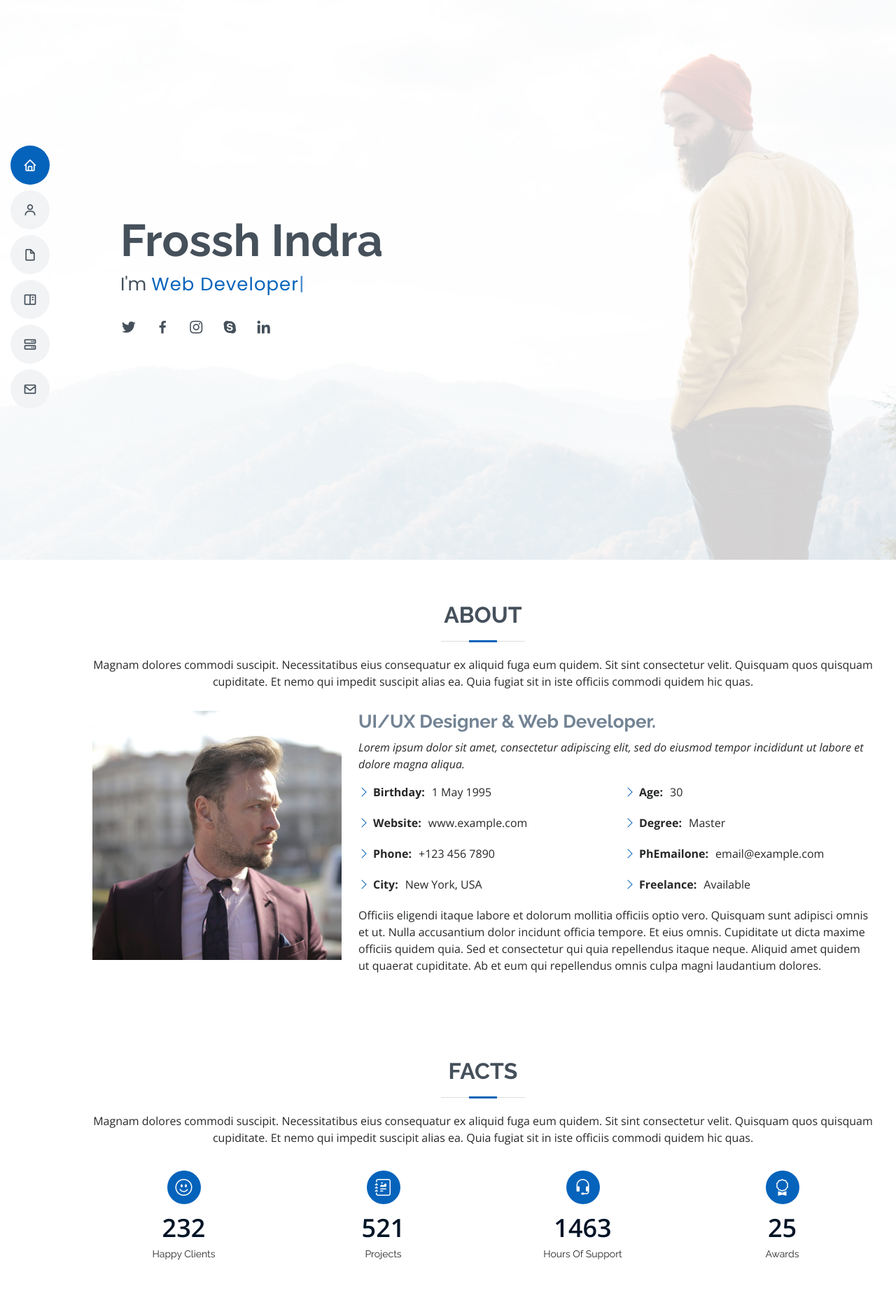
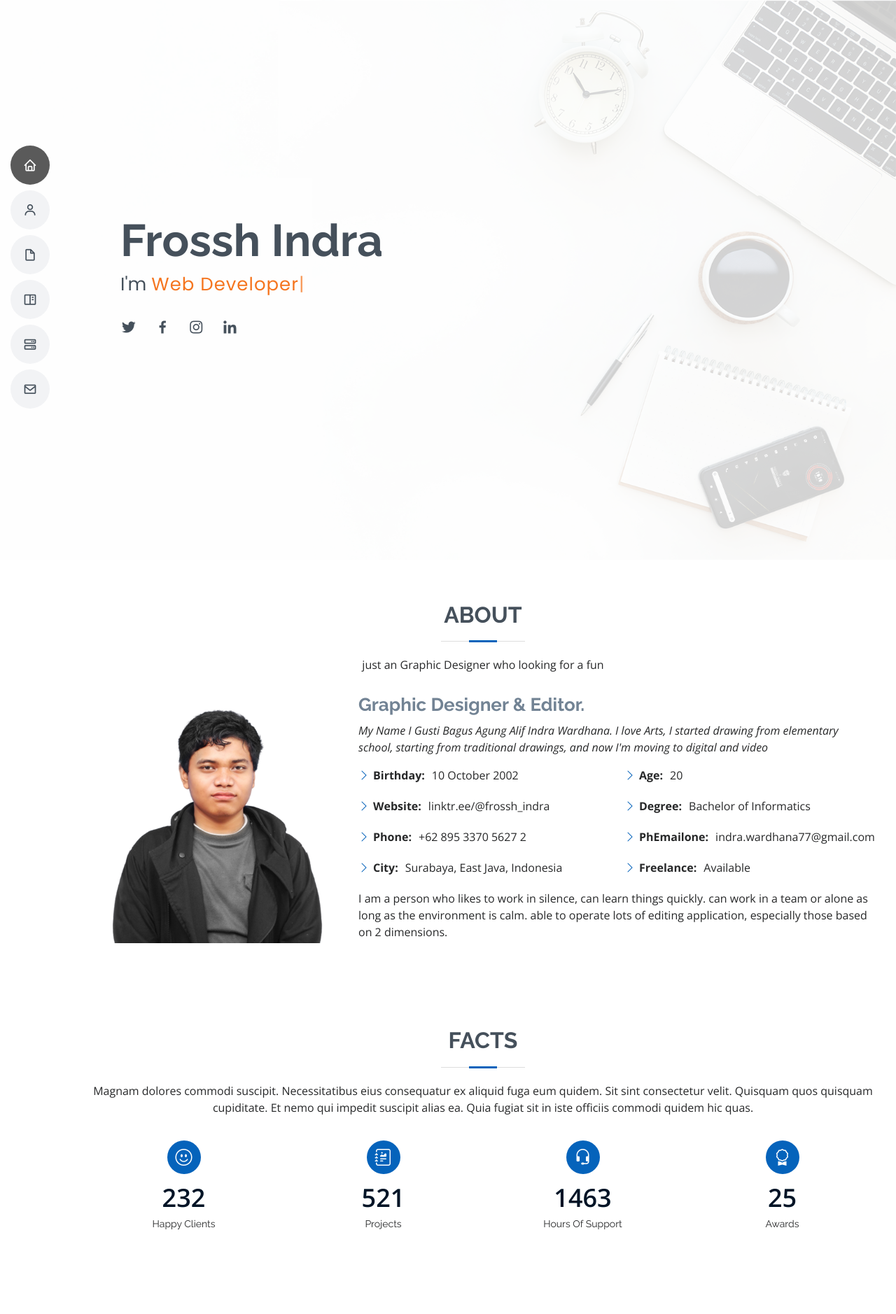
Before and after one commit to Frossh/BELAJARWEB_Igusti, a PHP site: page / in a window 1280 px wide. Shown: the top 1878 px of the page at 70% size. Run offline with PHP 8.4, Linux system fonts and the light colour scheme.

Commit message:
belajar web

```diff
--- a/Porta_indra/assets/css/style.css
+++ b/Porta_indra/assets/css/style.css
@@ -15,12 +15,12 @@ body {
 }
 
 a {
-  color: #0563bb;
+  color: #5a5a5a;
   text-decoration: none;
 }
 
 a:hover {
-  color: #067ded;
+  color: #5a5a5a;
   text-decoration: none;
 }
 
@@ -211,7 +211,7 @@ h6 {
 .nav-menu .active:focus,
 .nav-menu li:hover>a {
   color: #fff;
-  background: #0563bb;
+  background: #5a5a5a;
 }
 
 .nav-menu a:hover span,
@@ -264,7 +264,7 @@ h6 {
 }
 
 .mobile-nav-active .mobile-nav-toggle {
-  color: #fff;
+  color: #ffffff;
   background-color: #0563bb;
 }
 
@@ -274,7 +274,7 @@ h6 {
 #hero {
   width: 100%;
   height: 100vh;
-  background: url("../img/hero-bg.jpg") top right no-repeat;
+  background: url("../img/hero-bg.png") top right no-repeat;
   background-size: cover;
   position: relative;
 }
@@ -311,7 +311,7 @@ h6 {
 }
 
 #hero p span {
-  color: #0563bb;
+  color: #f5751f;
   letter-spacing: 1px;
 }
 
--- a/Porta_indra/index.html
+++ b/Porta_indra/index.html
@@ -63,11 +63,10 @@
       <h1>Frossh Indra</h1>
       <p>I'm <span class="typed" data-typed-items="Designer, Web Developer, Freelancer, Photographer, Editor"></span></p>
       <div class="social-links">
-        <a href="#" class="twitter"><i class="bx bxl-twitter"></i></a>
-        <a href="#" class="facebook"><i class="bx bxl-facebook"></i></a>
-        <a href="#" class="instagram"><i class="bx bxl-instagram"></i></a>
-        <a href="#" class="google-plus"><i class="bx bxl-skype"></i></a>
-        <a href="#" class="linkedin"><i class="bx bxl-linkedin"></i></a>
+        <a href="https://twitter.com/frossh_indra" class="twitter"><i class="bx bxl-twitter"></i></a>
+        <a href="https://www.facebook.com/frossh.genso" class="facebook"><i class="bx bxl-facebook"></i></a>
+        <a href="https://www.instagram.com/frossh_indra/" class="instagram"><i class="bx bxl-instagram"></i></a>
+        <a href="https://www.linkedin.com/in/indra-wardhana-143040255" class="linkedin"><i class="bx bxl-linkedin"></i></a>
       </div>
     </div>
   </section><!-- End Hero -->
@@ -80,40 +79,38 @@
 
         <div class="section-title">
           <h2>About</h2>
-          <p>Magnam dolores commodi suscipit. Necessitatibus eius consequatur ex aliquid fuga eum quidem. Sit sint consectetur velit. Quisquam quos quisquam cupiditate. Et nemo qui impedit suscipit alias ea. Quia fugiat sit in iste officiis commodi quidem hic quas.</p>
+          <p>just an Graphic Designer who looking for a fun</p>
         </div>
 
         <div class="row">
           <div class="col-lg-4">
-            <img src="assets/img/profile-img.jpg" class="img-fluid" alt="">
+            <img src="assets/img/ps gw trnsprnt.png" class="img-fluid" alt="">
           </div>
           <div class="col-lg-8 pt-4 pt-lg-0 content">
-            <h3>UI/UX Designer &amp; Web Developer.</h3>
+            <h3>Graphic Designer &amp; Editor.</h3>
             <p class="fst-italic">
-              Lorem ipsum dolor sit amet, consectetur adipiscing elit, sed do eiusmod tempor incididunt ut labore et dolore
-              magna aliqua.
+              My Name I Gusti Bagus Agung Alif Indra Wardhana. I love Arts, I started drawing from elementary school, starting from traditional drawings, and now I'm moving to digital and video
             </p>
             <div class="row">
               <div class="col-lg-6">
                 <ul>
-                  <li><i class="bi bi-chevron-right"></i> <strong>Birthday:</strong> <span>1 May 1995</span></li>
-                  <li><i class="bi bi-chevron-right"></i> <strong>Website:</strong> <span>www.example.com</span></li>
-                  <li><i class="bi bi-chevron-right"></i> <strong>Phone:</strong> <span>+123 456 7890</span></li>
-                  <li><i class="bi bi-chevron-right"></i> <strong>City:</strong> <span>New York, USA</span></li>
+                  <li><i class="bi bi-chevron-right"></i> <strong>Birthday:</strong> <span>10 October 2002</span></li>
+                  <li><i class="bi bi-chevron-right"></i> <strong>Website:</strong> <span>linktr.ee/@frossh_indra</span></li>
+                  <li><i class="bi bi-chevron-right"></i> <strong>Phone:</strong> <span>+62 895 3370 5627 2</span></li>
+                  <li><i class="bi bi-chevron-right"></i> <strong>City:</strong> <span>Surabaya, East Java, Indonesia</span></li>
                 </ul>
               </div>
               <div class="col-lg-6">
                 <ul>
-                  <li><i class="bi bi-chevron-right"></i> <strong>Age:</strong> <span>30</span></li>
-                  <li><i class="bi bi-chevron-right"></i> <strong>Degree:</strong> <span>Master</span></li>
-                  <li><i class="bi bi-chevron-right"></i> <strong>PhEmailone:</strong> <span>email@example.com</span></li>
+                  <li><i class="bi bi-chevron-right"></i> <strong>Age:</strong> <span>20</span></li>
+                  <li><i class="bi bi-chevron-right"></i> <strong>Degree:</strong> <span>Bachelor of Informatics</span></li>
+                  <li><i class="bi bi-chevron-right"></i> <strong>PhEmailone:</strong> <span>indra.wardhana77@gmail.com</span></li>
                   <li><i class="bi bi-chevron-right"></i> <strong>Freelance:</strong> <span>Available</span></li>
                 </ul>
               </div>
             </div>
             <p>
-              Officiis eligendi itaque labore et dolorum mollitia officiis optio vero. Quisquam sunt adipisci omnis et ut. Nulla accusantium dolor incidunt officia tempore. Et eius omnis.
-              Cupiditate ut dicta maxime officiis quidem quia. Sed et consectetur qui quia repellendus itaque neque. Aliquid amet quidem ut quaerat cupiditate. Ab et eum qui repellendus omnis culpa magni laudantium dolores.
+              I am a person who likes to work in silence, can learn things quickly. can work in a team or alone as long as the environment is calm. able to operate lots of editing application, especially those based on 2 dimensions.
             </p>
           </div>
         </div>
@@ -702,26 +699,14 @@
   <!-- ======= Footer ======= -->
   <footer id="footer">
     <div class="container">
-      <h3>Brandon Johnson</h3>
-      <p>Et aut eum quis fuga eos sunt ipsa nihil. Labore corporis magni eligendi fuga maxime saepe commodi placeat.</p>
+      <h3>Frossh Indra</h3>
+      <p>Express your creation right now.</p>
       <div class="social-links">
-        <a href="#" class="twitter"><i class="bx bxl-twitter"></i></a>
-        <a href="#" class="facebook"><i class="bx bxl-facebook"></i></a>
-        <a href="#" class="instagram"><i class="bx bxl-instagram"></i></a>
-        <a href="#" class="google-plus"><i class="bx bxl-skype"></i></a>
-        <a href="#" class="linkedin"><i class="bx bxl-linkedin"></i></a>
+        <a href="https://twitter.com/frossh_indra" class="twitter"><i class="bx bxl-twitter"></i></a>
+        <a href="https://www.facebook.com/frossh.genso" class="facebook"><i class="bx bxl-facebook"></i></a>
+        <a href="https://www.instagram.com/frossh_indra/" class="instagram"><i class="bx bxl-instagram"></i></a>
+        <a href="https://www.linkedin.com/in/indra-wardhana-143040255" class="linkedin"><i class="bx bxl-linkedin"></i></a>
       </div>
-      <div class="copyright">
-        &copy; Copyright <strong><span>MyResume</span></strong>. All Rights Reserved
-      </div>
-      <div class="credits">
-        <!-- All the links in the footer should remain intact. -->
-        <!-- You can delete the links only if you purchased the pro version. -->
-        <!-- Licensing information: [license-url] -->
-        <!-- Purchase the pro version with working PHP/AJAX contact form: https://bootstrapmade.com/free-html-bootstrap-template-my-resume/ -->
-        Designed by <a href="https://bootstrapmade.com/">BootstrapMade</a>
-      </div>
-    </div>
   </footer><!-- End Footer -->
 
   <div id="preloader"></div>
```
Also changed, not shown: Porta_indra/assets/img/hero-bg.png (added), Porta_indra/assets/img/ps gw trnsprnt.png (added).
